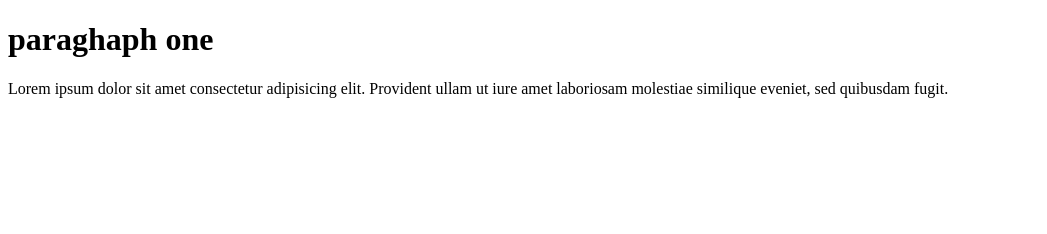
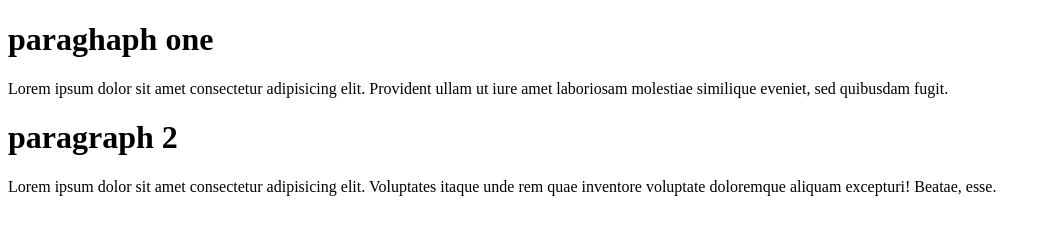
Before and after one commit to AkamaJohn/testproject, a plain HTML site: page index.html in a window 1280 px wide. Shown: the whole page, without its empty margins (0-1047 px from the left). Drawn offline with Linux system fonts and the light colour scheme.

Commit message:
second commit added second paragraph

```diff
--- a/index.html
+++ b/index.html
@@ -8,5 +8,7 @@
 <body>
     <h1>paraghaph one </h1>
     <p>Lorem ipsum dolor sit amet consectetur adipisicing elit. Provident ullam ut iure amet laboriosam molestiae similique eveniet, sed quibusdam fugit.</p>
+    <h1>paragraph 2</h1>
+    <p>Lorem ipsum dolor sit amet consectetur adipisicing elit. Voluptates itaque unde rem quae inventore voluptate doloremque aliquam excepturi! Beatae, esse.</p>
 </body>
 </html>
```
